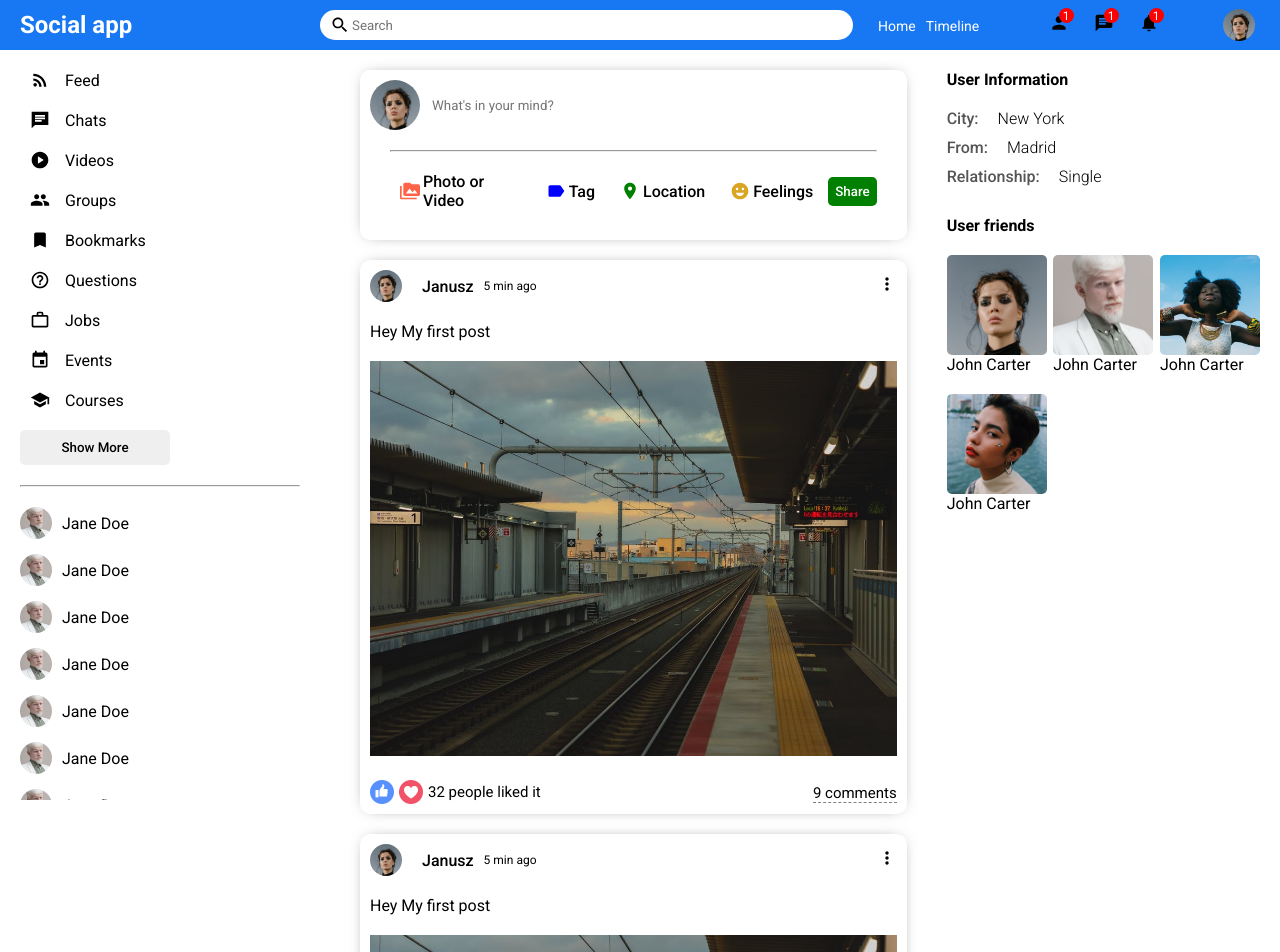
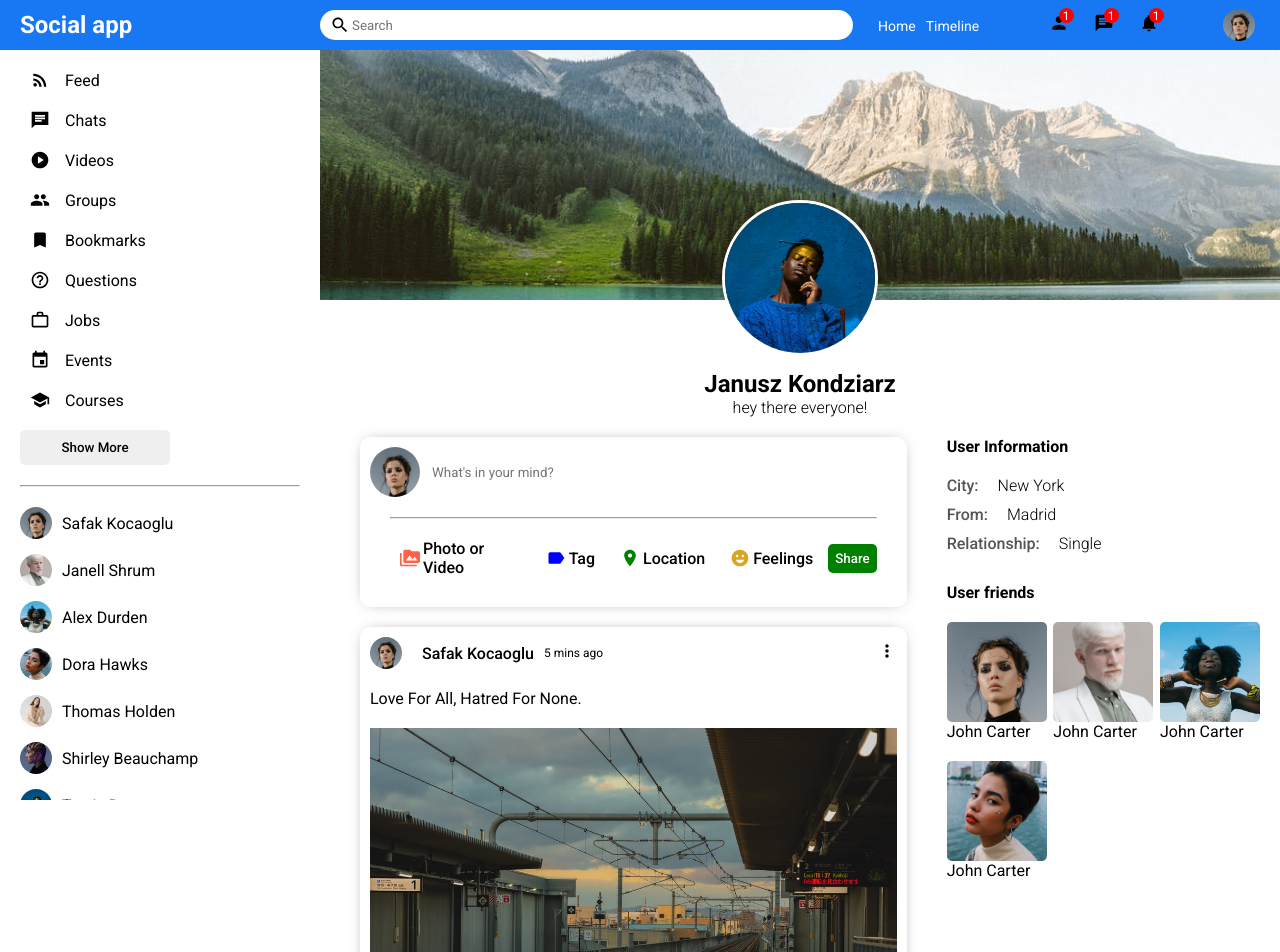
Before and after one commit to jasko255/front-end-social-react, a React (Create React App) app: page / in a window 1280 px wide. Shown: the top 952 px of the page. Built offline with nearby package versions, Linux system fonts and the light colour scheme.

Commit message:
sidebar dynamic data

```diff
--- a/src/App.js
+++ b/src/App.js
@@ -1,9 +1,10 @@
 import Home from "./pages/home/Home";
+import Profile from "./pages/profile/Profile";
 
 function App() {
   return (
     <div >
-      <Home />
+      <Profile />
     </div>
   );
 }
--- a/src/components/post/Post.js
+++ b/src/components/post/Post.js
@@ -1,32 +1,43 @@
 import { MoreVert } from '@mui/icons-material'
+import { Users } from '../../fakeData';
+import { useState } from 'react';
 import './post.css'
 
-const Post = () => {
+const Post = ({post}) => {
+
+    const [like, setLike] = useState(post.like)
+    const [isLike, setIsLike] = useState(false)
+
+const likeHandler = () =>{
+    setLike(isLike ? like-1 : like+1)
+    setIsLike(!isLike)
+}
+
     return (
         <div className='post'>
             <div className="postWrapper">
                 <div className="postTop">
                     <div className="postTopLeft">
-                        <img className='postProfileImg' src="../../../assets/person/1.jpeg" alt="" />
-                        <span className="postUsername">Janusz</span>
-                        <span className="postDate">5 min ago</span>
+                        <img className='postProfileImg' src={Users.filter((u)=> u.id === post.userId)[0].profilePicture} alt="" />
+                        <span className="postUsername">{Users.filter((u)=> u.id === post.userId)[0].username}</span>
+                        <span className="postDate">{post.date} </span>
                     </div>
                     <div className="postTopRight">
                         <MoreVert />
                     </div>
                 </div>
                 <div className="postCenter">
-                    <span className="postText">Hey My first post</span>
-                    <img className='postImg' src="./assets/post/1.jpeg" alt="" />
+                    <span className="postText">{post?.desc}</span>
+                    <img className='postImg' src={post.photo} alt="" />
                 </div>
                 <div className="postBottom">
                     <div className="postBottomLeft">
-                        <img className='likeIcon' src="/assets/like.png" alt="" />
-                        <img className='likeIcon' src="/assets/heart.png" alt="" />
-                        <span className="postLikeCounter"> 32 people liked it</span>
+                        <img className='likeIcon' src="/assets/like.png" onClick={likeHandler} alt="" />
+                        <img className='likeIcon' src="/assets/heart.png" onClick={likeHandler}  alt="" />
+                        <span className="postLikeCounter"> {like} people liked it</span>
                     </div>
                     <div className="postBottomRight">
-                        <span className="postCommentText">9 comments</span>
+                        <span className="postCommentText">{post.comment} comments</span>
                     </div>
                 </div>
             </div>
--- a/src/components/sidebar/Sidebar.js
+++ b/src/components/sidebar/Sidebar.js
@@ -1,7 +1,9 @@
-import React from 'react'
+
 import './sidebar.css'
 
 import { RssFeed,  ChatSharp,  PlayCircle, Group, Bookmark,  HelpOutline, WorkOutline, Event, School } from '@mui/icons-material'
+import { Users } from '../../fakeData'
+import CloseFriends from '../closeFriends/CloseFriends'
 
 function Sidebar() {
     return (
@@ -47,54 +49,9 @@
                 </ul>
                 <button className="sidebarButton">Show More</button> <hr className='sidebarHr'/>
                 <ul className="sidebarFriendList">
-                    <li className="sidebarFriend">
-                        <img src="../../../assets/person/2.jpeg" alt="" className="sidebarFriendImg" />
-                        <span className="sidebarFriendName">Jane Doe</span>
-                    </li>
-                    <li className="sidebarFriend">
-                        <img src="../../../assets/person/2.jpeg" alt="" className="sidebarFriendImg" />
-                        <span className="sidebarFriendName">Jane Doe</span>
-                    </li>
-                    <li className="sidebarFriend">
-                        <img src="../../../assets/person/2.jpeg" alt="" className="sidebarFriendImg" />
-                        <span className="sidebarFriendName">Jane Doe</span>
-                    </li>
-                    <li className="sidebarFriend">
-                        <img src="../../../assets/person/2.jpeg" alt="" className="sidebarFriendImg" />
-                        <span className="sidebarFriendName">Jane Doe</span>
-                    </li>
-                    <li className="sidebarFriend">
-                        <img src="../../../assets/person/2.jpeg" alt="" className="sidebarFriendImg" />
-                        <span className="sidebarFriendName">Jane Doe</span>
-                    </li>
-                    <li className="sidebarFriend">
-                        <img src="../../../assets/person/2.jpeg" alt="" className="sidebarFriendImg" />
-                        <span className="sidebarFriendName">Jane Doe</span>
-                    </li>
-                    <li className="sidebarFriend">
-                        <img src="../../../assets/person/2.jpeg" alt="" className="sidebarFriendImg" />
-                        <span className="sidebarFriendName">Jane Doe</span>
-                    </li>
-                    <li className="sidebarFriend">
-                        <img src="../../../assets/person/2.jpeg" alt="" className="sidebarFriendImg" />
-                        <span className="sidebarFriendName">Jane Doe</span>
-                    </li>
-                    <li className="sidebarFriend">
-                        <img src="../../../assets/person/2.jpeg" alt="" className="sidebarFriendImg" />
-                        <span className="sidebarFriendName">Jane Doe</span>
-                    </li>
-                    <li className="sidebarFriend">
-                        <img src="../../../assets/person/2.jpeg" alt="" className="sidebarFriendImg" />
-                        <span className="sidebarFriendName">Jane Doe</span>
-                    </li>
-                    <li className="sidebarFriend">
-                        <img src="../../../assets/person/2.jpeg" alt="" className="sidebarFriendImg" />
-                        <span className="sidebarFriendName">Jane Doe</span>
-                    </li>
-                    <li className="sidebarFriend">
-                        <img src="../../../assets/person/2.jpeg" alt="" className="sidebarFriendImg" />
-                        <span className="sidebarFriendName">Jane Doe</span>
-                    </li>
+                    {Users.map(u =>(
+                        <CloseFriends key={u.id} users={u} />
+                    ))}
                 </ul>
             </div>
         </div>
--- a/src/components/sidebar/sidebar.css
+++ b/src/components/sidebar/sidebar.css
@@ -2,6 +2,8 @@
     flex: 3;
     height: calc(100vh - 50px);
     overflow-y: scroll;
+    position: sticky;
+    top: 50px;
     }
 
 
```
